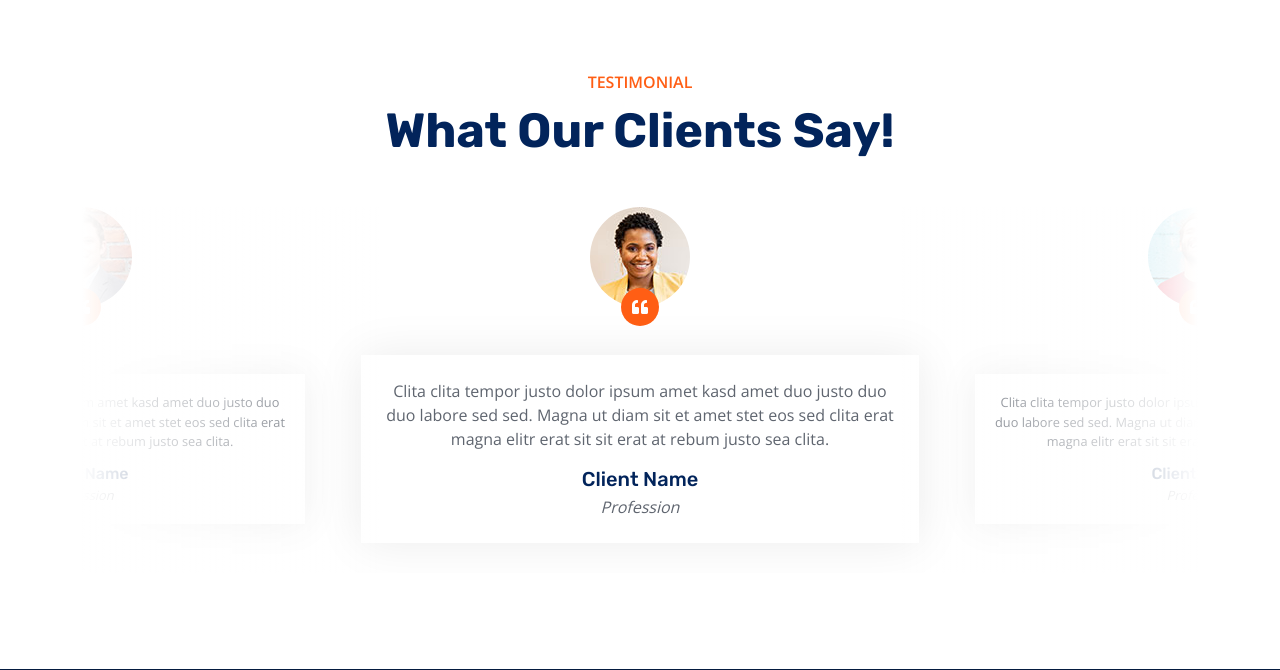
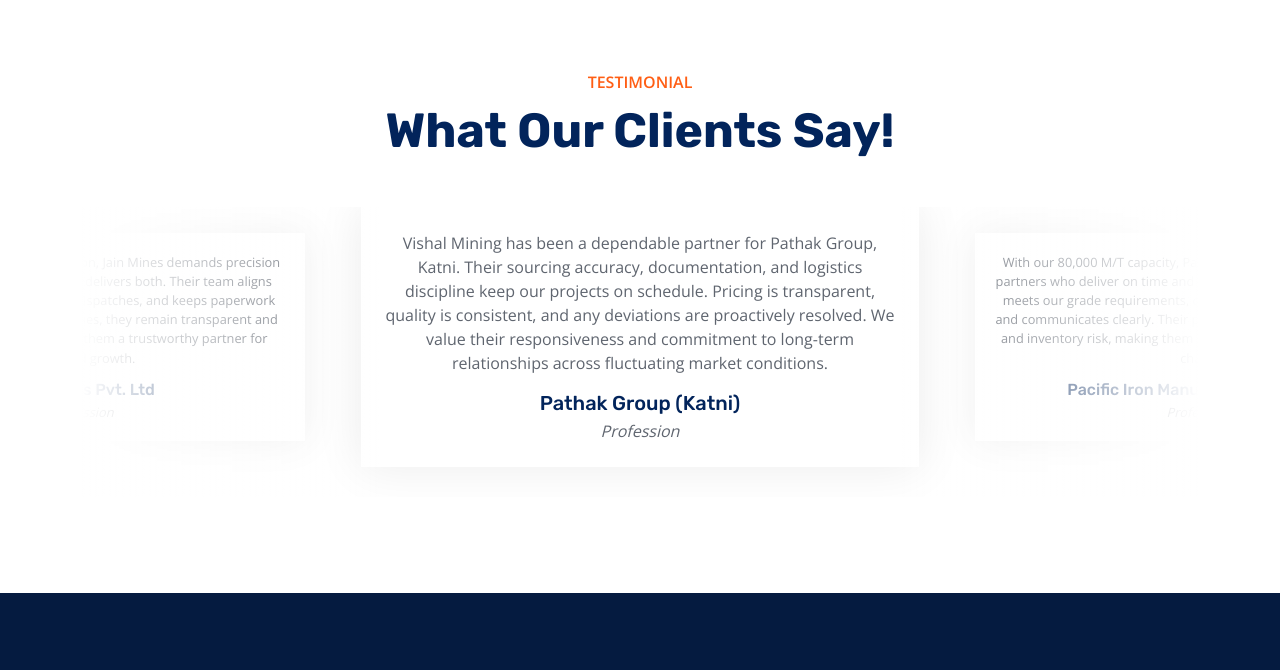
Before and after one commit to mrinmoyNewGit/vmml-laravel, a Laravel app: page /about in a window 1280 px wide. Shown: the part 2200-2870 px from the top of the page. Run offline with Laravel 10, Linux system fonts and the light colour scheme; some libraries are stand-ins or nearby versions.

Commit message:
testimonial done

```diff
--- a/resources/views/includes/nav.blade.php
+++ b/resources/views/includes/nav.blade.php
@@ -1,7 +1,7 @@
     <!-- Navbar Start -->
     <nav class="navbar navbar-expand-lg bg-white navbar-light sticky-top py-0 pe-5">
         <a href="{{ url('/') }}" class="navbar-brand ps-5 me-0">
-            <h1 class="text-white m-0">VMML</h1>
+            <img src="img/logo.png" alt="VMML Logo" height="50">
         </a>
         <button type="button" class="navbar-toggler me-0" data-bs-toggle="collapse" data-bs-target="#navbarCollapse">
             <span class="navbar-toggler-icon"></span>
--- a/resources/views/includes/testimonial.blade.php
+++ b/resources/views/includes/testimonial.blade.php
@@ -7,40 +7,53 @@
         <div class="owl-carousel testimonial-carousel wow fadeInUp" data-wow-delay="0.1s">
             <div class="testimonial-item text-center">
                 <div class="testimonial-img position-relative">
-                    <img class="img-fluid rounded-circle mx-auto mb-5" src="img/testimonial-1.jpg">
+                    <!-- <img class="img-fluid rounded-circle mx-auto mb-5" src="img/testimonial-1.jpg">
                     <div class="btn-square bg-primary rounded-circle">
                         <i class="fa fa-quote-left text-white"></i>
-                    </div>
+                    </div> -->
                 </div>
                 <div class="testimonial-text text-center rounded p-4">
-                    <p>Clita clita tempor justo dolor ipsum amet kasd amet duo justo duo duo labore sed sed. Magna ut diam sit et amet stet eos sed clita erat magna elitr erat sit sit erat at rebum justo sea clita.</p>
-                    <h5 class="mb-1">Client Name</h5>
+                    <p>Vishal Mining has been a dependable partner for Pathak Group, Katni. Their sourcing accuracy, documentation, and logistics discipline keep our projects on schedule. Pricing is transparent, quality is consistent, and any deviations are proactively resolved. We value their responsiveness and commitment to long-term relationships across fluctuating market conditions.</p>
+                    <h5 class="mb-1">Pathak Group (Katni)</h5>
                     <span class="fst-italic">Profession</span>
                 </div>
             </div>
             <div class="testimonial-item text-center">
                 <div class="testimonial-img position-relative">
-                    <img class="img-fluid rounded-circle mx-auto mb-5" src="img/testimonial-2.jpg">
+                    <!-- <img class="img-fluid rounded-circle mx-auto mb-5" src="img/testimonial-2.jpg">
                     <div class="btn-square bg-primary rounded-circle">
                         <i class="fa fa-quote-left text-white"></i>
-                    </div>
+                    </div> -->
                 </div>
                 <div class="testimonial-text text-center rounded p-4">
-                    <p>Clita clita tempor justo dolor ipsum amet kasd amet duo justo duo duo labore sed sed. Magna ut diam sit et amet stet eos sed clita erat magna elitr erat sit sit erat at rebum justo sea clita.</p>
-                    <h5 class="mb-1">Client Name</h5>
+                    <p>With our 80,000 M/T capacity, Pacific Iron Manufacturing relies on partners who deliver on time and to spec. Vishal Mining consistently meets our grade requirements, coordinates shipments efficiently, and communicates clearly. Their professionalism reduces downtime and inventory risk, making them a reliable extension of our supply chain.</p>
+                    <h5 class="mb-1">Pacific Iron Manufacturing Co. Ltd</h5>
                     <span class="fst-italic">Profession</span>
                 </div>
             </div>
             <div class="testimonial-item text-center">
                 <div class="testimonial-img position-relative">
-                    <img class="img-fluid rounded-circle mx-auto mb-5" src="img/testimonial-3.jpg">
+                    <!-- <img class="img-fluid rounded-circle mx-auto mb-5" src="img/testimonial-3.jpg">
                     <div class="btn-square bg-primary rounded-circle">
                         <i class="fa fa-quote-left text-white"></i>
-                    </div>
+                    </div> -->
                 </div>
                 <div class="testimonial-text text-center rounded p-4">
-                    <p>Clita clita tempor justo dolor ipsum amet kasd amet duo justo duo duo labore sed sed. Magna ut diam sit et amet stet eos sed clita erat magna elitr erat sit sit erat at rebum justo sea clita.</p>
-                    <h5 class="mb-1">Client Name</h5>
+                    <p>Post-expansion, Geomin Iron & Geomin Industries requires steady, compliant supply to support a combined 120,000 M/T capacity. Vishal Mining has excelled with quality assurance, scheduled deliveries, and fast escalation handling. Their market insights and planning support have helped us ramp smoothly while maintaining product consistency and regulatory adherence</p>
+                    <h5 class="mb-1">Geomin Iron & Geomin Industries Ltd </h5>
+                    <span class="fst-italic">Profession</span>
+                </div>
+            </div>
+            <div class="testimonial-item text-center">
+                <div class="testimonial-img position-relative">
+                    <!-- <img class="img-fluid rounded-circle mx-auto mb-5" src="img/testimonial-3.jpg">
+                    <div class="btn-square bg-primary rounded-circle">
+                        <i class="fa fa-quote-left text-white"></i>
+                    </div> -->
+                </div>
+                <div class="testimonial-text text-center rounded p-4">
+                    <p>For a focused 21,000 M/T operation, Jain Mines demands precision and predictability. Vishal Mining delivers both. Their team aligns specifications, ensures prompt dispatches, and keeps paperwork flawless. Even during tight timelines, they remain transparent and solution-oriented. We consider them a trustworthy partner for sustained growth.</p>
+                    <h5 class="mb-1">Jain Mines Pvt. Ltd</h5>
                     <span class="fst-italic">Profession</span>
                 </div>
             </div>
```
